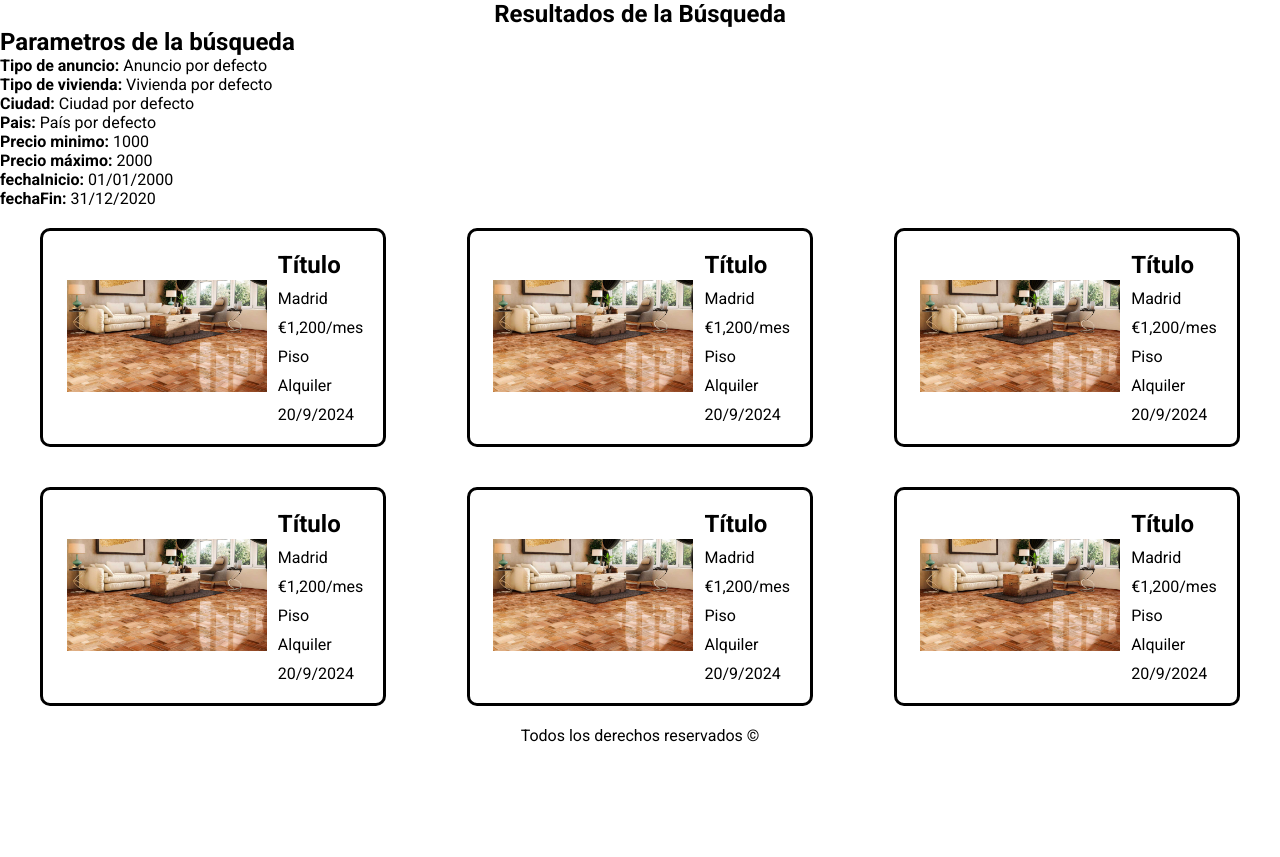
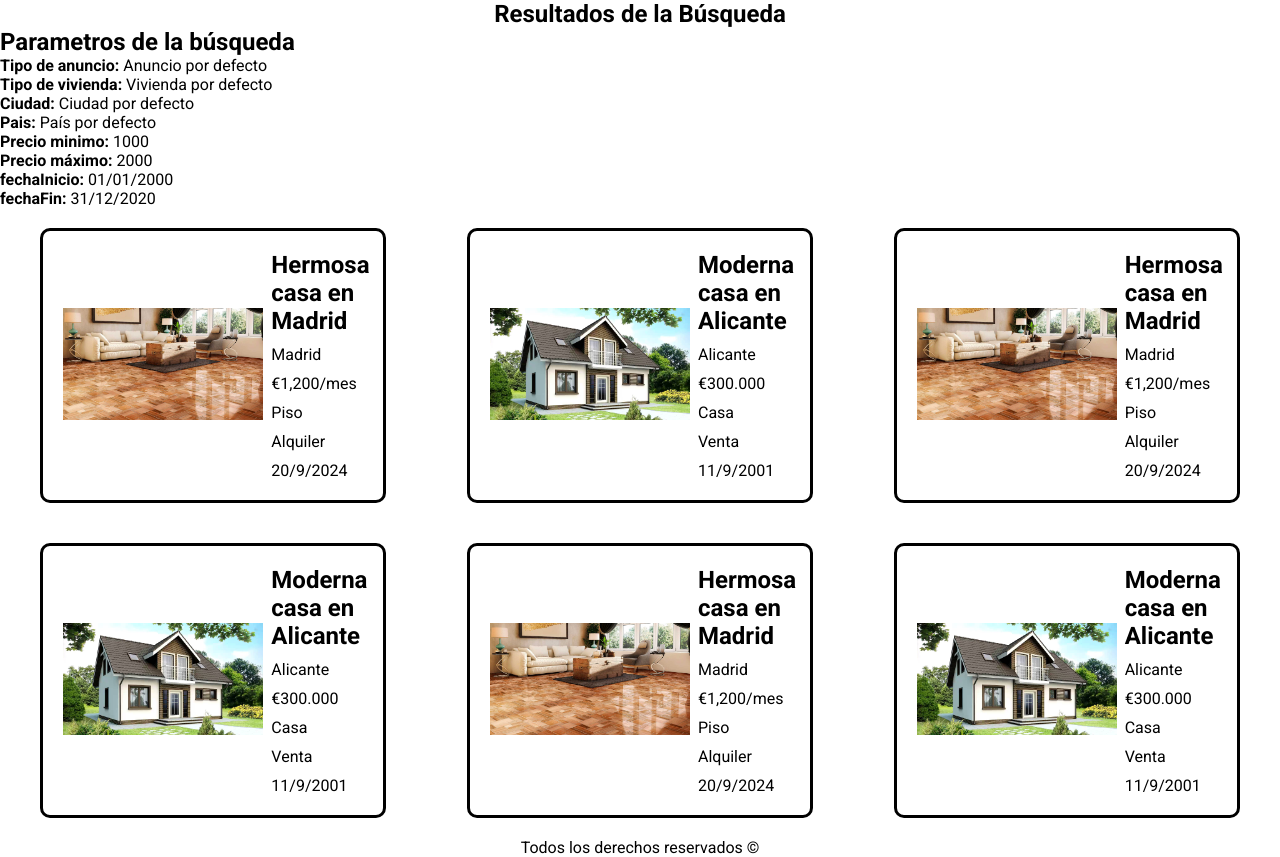
Before and after one commit to dariowest/daw, a PHP site: page /views/res_busqueda.php in a window 1280 px wide. Shown: the part 189-1046 px from the top of the page. Before the commit the page ends 931 px from the top, so only its background shows below. Run offline with PHP 8.4, Linux system fonts and the light colour scheme.

Commit message:
subiendo mis cosas finales, falta finiquitar

```diff
--- a/modules/muestra_anuncios.php
+++ b/modules/muestra_anuncios.php
@@ -1,10 +1,10 @@
 <section>
-    <article>
+<article id="anuncio1">
         <figure>
-            <img src="../img/foto-principal.jpg" alt="Foto del anuncio 1" width="200" />
+            <img src="../img/casa1.jpg" alt="Foto del anuncio 1" width="200" />
         </figure>
         <aside>
-            <h2><a href="anuncio.php">Título</a></h2>
+            <h2><a href="anuncio.php?id=1">Hermosa casa en Madrid</a></h2>
             <p>Madrid</p>
             <p>€1,200/mes</p>
             <p>Piso</p>
@@ -12,12 +12,25 @@
             <p>20/9/2024</p>
         </aside>
     </article>
-    <article>
+    <article id="anuncio2">
         <figure>
-            <img src="../img/foto-principal.jpg" alt="Foto del anuncio 1" width="200" />
+            <img src="../img/casa2.jpg" alt="Foto del anuncio 2" width="200" />
         </figure>
         <aside>
-            <h2><a href="anuncio.php">Título</a></h2>
+            <h2><a href="anuncio.php?id=2">Moderna casa en Alicante</a></h2>
+            <p>Alicante</p>
+            <p>€300.000</p>
+            <p>Casa</p>
+            <p>Venta</p>
+            <p>11/9/2001</p>
+        </aside>
+    </article>
+    <article id="anuncio1">
+        <figure>
+            <img src="../img/casa1.jpg" alt="Foto del anuncio 1" width="200" />
+        </figure>
+        <aside>
+            <h2><a href="anuncio.php?id=1">Hermosa casa en Madrid</a></h2>
             <p>Madrid</p>
             <p>€1,200/mes</p>
             <p>Piso</p>
@@ -25,12 +38,25 @@
             <p>20/9/2024</p>
         </aside>
     </article>
-    <article>
+    <article id="anuncio2">
         <figure>
-            <img src="../img/foto-principal.jpg" alt="Foto del anuncio 1" width="200" />
+            <img src="../img/casa2.jpg" alt="Foto del anuncio 2" width="200" />
         </figure>
         <aside>
-            <h2><a href="anuncio.php">Título</a></h2>
+            <h2><a href="anuncio.php?id=2">Moderna casa en Alicante</a></h2>
+            <p>Alicante</p>
+            <p>€300.000</p>
+            <p>Casa</p>
+            <p>Venta</p>
+            <p>11/9/2001</p>
+        </aside>
+    </article>
+    <article id="anuncio1">
+        <figure>
+            <img src="../img/casa1.jpg" alt="Foto del anuncio 1" width="200" />
+        </figure>
+        <aside>
+            <h2><a href="anuncio.php?id=1">Hermosa casa en Madrid</a></h2>
             <p>Madrid</p>
             <p>€1,200/mes</p>
             <p>Piso</p>
@@ -38,43 +64,17 @@
             <p>20/9/2024</p>
         </aside>
     </article>
-    <article>
+    <article id="anuncio2">
         <figure>
-            <img src="../img/foto-principal.jpg" alt="Foto del anuncio 1" width="200" />
+            <img src="../img/casa2.jpg" alt="Foto del anuncio 2" width="200" />
         </figure>
         <aside>
-            <h2><a href="anuncio.php">Título</a></h2>
-            <p>Madrid</p>
-            <p>€1,200/mes</p>
-            <p>Piso</p>
-            <p>Alquiler</p>
-            <p>20/9/2024</p>
-        </aside>
-    </article>
-    <article>
-        <figure>
-            <img src="../img/foto-principal.jpg" alt="Foto del anuncio 1" width="200" />
-        </figure>
-        <aside>
-            <h2><a href="anuncio.php">Título</a></h2>
-            <p>Madrid</p>
-            <p>€1,200/mes</p>
-            <p>Piso</p>
-            <p>Alquiler</p>
-            <p>20/9/2024</p>
-        </aside>
-    </article>
-    <article>
-        <figure>
-            <img src="../img/foto-principal.jpg" alt="Foto del anuncio 1" width="200" />
-        </figure>
-        <aside>
-            <h2><a href="anuncio.php">Título</a></h2>
-            <p>Madrid</p>
-            <p>€1,200/mes</p>
-            <p>Piso</p>
-            <p>Alquiler</p>
-            <p>20/9/2024</p>
+            <h2><a href="anuncio.php?id=2">Moderna casa en Alicante</a></h2>
+            <p>Alicante</p>
+            <p>€300.000</p>
+            <p>Casa</p>
+            <p>Venta</p>
+            <p>11/9/2001</p>
         </aside>
     </article>
 </section>
--- a/views/index_logeado.php
+++ b/views/index_logeado.php
@@ -37,5 +37,3 @@
 </body>
 
 </html>
-<!-- a las imagenes alt
-main bajo el nav -->
```
Also changed, not shown: controller/datos_anuncio.php (added, +35 -0 lines), views/anuncio.php (+32 -44 lines), img/aseo1.jpg (renamed from img/foto3.jpg), img/aseo2.jpg (added), img/casa1.jpg (renamed from img/foto-principal.jpg), img/casa2.jpg (added), img/cocina1.jpg (renamed from img/foto1.jpg), img/cocina2.png (added), img/habitacion1.jpg (renamed from img/foto2.jpg), img/habitacion2.jpg (added).
